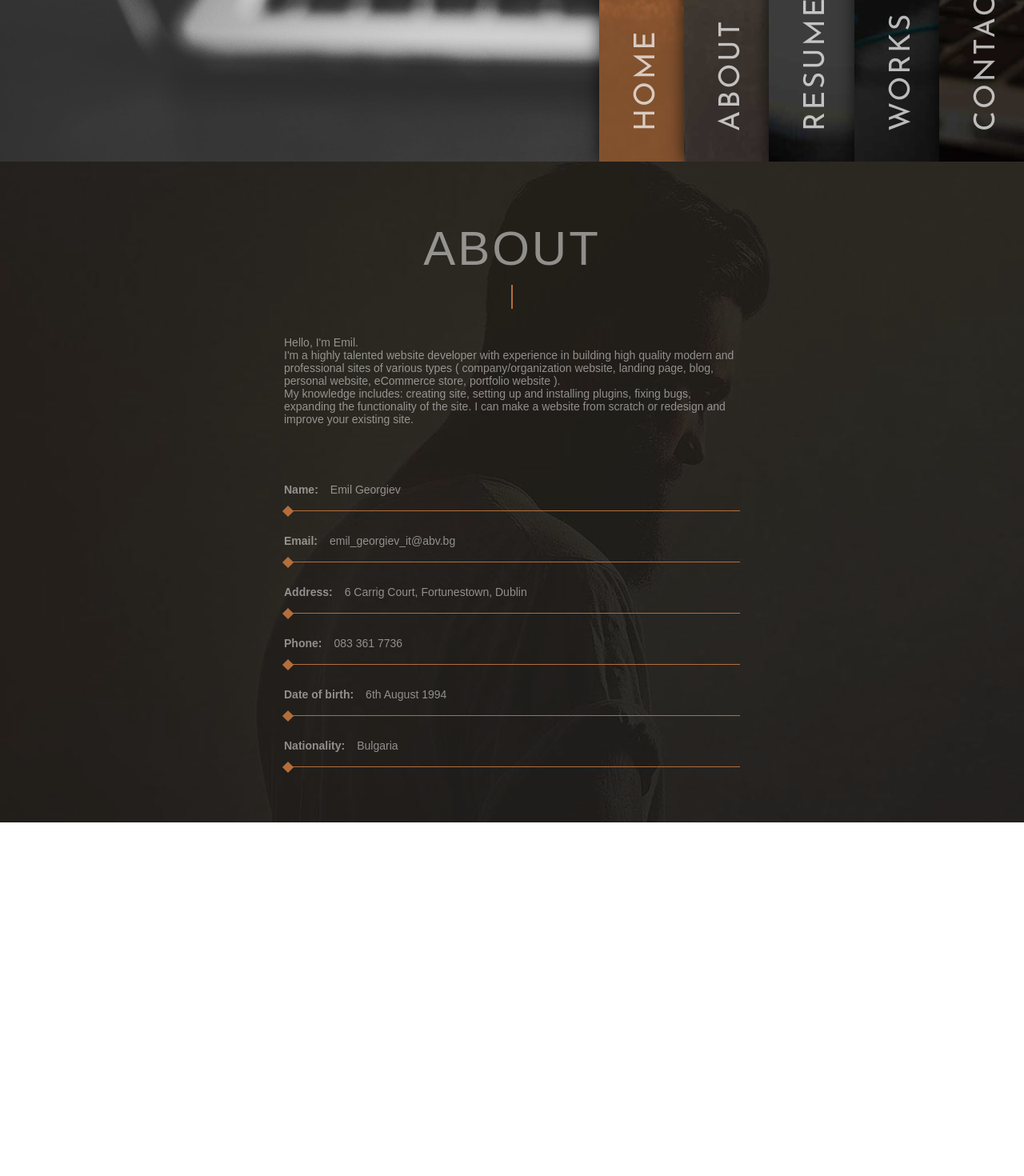
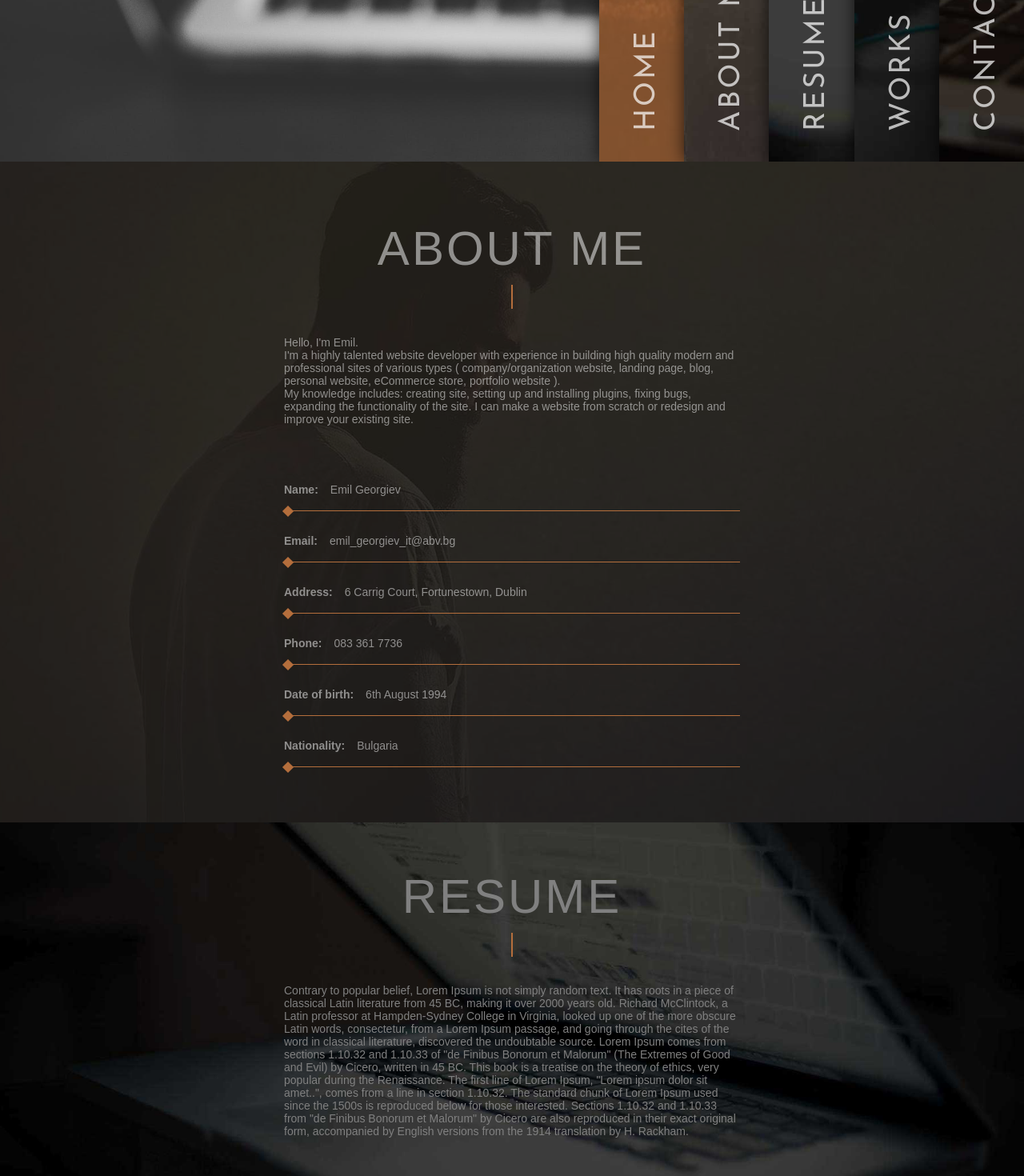
Before and after one commit to EmilGeorgievIT/Portfolio, a React (Create React App) app: page / in a window 1280 px wide. Shown: the part 598-2068 px from the top of the page at 80% size. Before the commit the page ends 1626 px from the top, so only its background shows below. Built offline with nearby package versions, Linux system fonts and the light colour scheme.

Commit message:
Add Resume component

```diff
--- a/src/App.js
+++ b/src/App.js
@@ -2,6 +2,7 @@ import React, { Component } from 'react';
 import Intro from './components/Intro/Intro';
 import Loading from './components/Loading/Loading';
 import About from './components/About/About';
+import Resume from './components/Resume/Resume';
 
 class App extends Component {
   constructor(props) {
@@ -29,6 +30,7 @@ class App extends Component {
 
           <Intro />
           <About />
+          <Resume />
       </div>
     );
   }
--- a/src/components/About/About.jsx
+++ b/src/components/About/About.jsx
@@ -11,9 +11,9 @@ export default function About() {
         <Fragment>
             <section style={backgroundImage} className="section-about">
                 <div className="container">
-                    <div className="section__head">
+                    <div className="section__head section--header-underline">
                         <h2 className='section__title'>
-                            About
+                            About Me
                         </h2>
                     </div>
 
--- a/src/components/About/About.scss
+++ b/src/components/About/About.scss
@@ -1,4 +1,6 @@
 @import '../../styles/variables';
+@import './../../styles/helper';
+
 
 /************************************
   About
@@ -8,9 +10,7 @@
         position: relative;
         padding: 4rem 0;
         color: rgba(255, 255, 255, 0.5);
-    }
-    .container--small {
-        max-width: 600px;
+        @include section-background-image;
     }
     &:before {
         content: '';
@@ -21,31 +21,6 @@
         bottom: 0;
         background-color: rgba(26, 26, 26, 0.65);
         z-index: 0;
-    }
-    .section__head {
-        text-align: center;
-        margin-bottom: 4rem;
-
-        .section__title {
-            & {
-                position: relative;
-                font-size: 60px;
-                text-transform: uppercase;
-                font-family: 'JosefinSans', sans-serif;
-                letter-spacing: 3px;
-            }
-
-            &:before {
-                content: '';
-                position: absolute;
-                top: 100%;
-                left: 50%;
-                transform: translateX(-50%);
-                height: 30px;
-                width: 2px;
-                background-color: #b46e3c;
-            }
-        }
     }
     .section__body {
         position: relative;
--- a/src/components/Intro/Intro.jsx
+++ b/src/components/Intro/Intro.jsx
@@ -53,7 +53,7 @@ export default class Intro extends Component {
                             <li style={backgroundImages.about} className='about'>
                                 <a href="">
                                     <span className='nav__title'>
-                                        About
+                                        About Me
                                     </span>
 
                                     <span className='nav__number'>
--- /dev/null
+++ b/src/components/Resume/Resume.jsx
@@ -0,0 +1,31 @@
+import React, { Component } from 'react'
+import resume from '../../images/resume.jpg';
+import './Resume.scss';
+
+export default class Resume extends Component {
+    render() {
+        const backgroundImage = {
+            'backgroundImage': `url(${resume})`
+        }
+
+        return (
+            <section style={backgroundImage} className='section-resume'>
+                <div className="section__head section--header-underline">
+                    <h2 className='section__title'>
+                        Resume
+                    </h2>
+                </div>
+
+                <div className="section__body">
+                    <div className="container container--small">
+                        <p>
+                        Contrary to popular belief, Lorem Ipsum is not simply random text. It has roots in a piece of classical Latin literature from 45 BC, making it over 2000 years old. Richard McClintock, a Latin professor at Hampden-Sydney College in Virginia, looked up one of the more obscure Latin words, consectetur, from a Lorem Ipsum passage, and going through the cites of the word in classical literature, discovered the undoubtable source. Lorem Ipsum comes from sections 1.10.32 and 1.10.33 of "de Finibus Bonorum et Malorum" (The Extremes of Good and Evil) by Cicero, written in 45 BC. This book is a treatise on the theory of ethics, very popular during the Renaissance. The first line of Lorem Ipsum, "Lorem ipsum dolor sit amet..", comes from a line in section 1.10.32.
+
+    The standard chunk of Lorem Ipsum used since the 1500s is reproduced below for those interested. Sections 1.10.32 and 1.10.33 from "de Finibus Bonorum et Malorum" by Cicero are also reproduced in their exact original form, accompanied by English versions from the 1914 translation by H. Rackham.
+                        </p>
+                    </div>
+                </div>
+            </section>
+        )
+    }
+}
--- /dev/null
+++ b/src/components/Resume/Resume.scss
@@ -0,0 +1,14 @@
+@import './../../styles/variables';
+@import './../../styles/helper';
+
+
+/************************************
+    Resume
+***********************************/
+
+.section-resume {
+    & {
+        @include section-background-image;
+        padding: 3rem 0;
+    }
+}
--- a/src/styles/_base.scss
+++ b/src/styles/_base.scss
@@ -62,6 +62,11 @@ body {
   }
 
 
+  .container--small {
+        max-width: 600px;
+    }
+
+
   .container-extended {
       max-width: 95%;
       margin: 0 auto;
--- a/src/styles/_helper.scss
+++ b/src/styles/_helper.scss
@@ -0,0 +1,35 @@
+/********************************
+        Helpers
+*********************************/
+
+.section--header-underline {
+    text-align: center;
+    margin-bottom: 4rem;
+
+    .section__title {
+        & {
+            position: relative;
+            font-size: 60px;
+            text-transform: uppercase;
+            font-family: 'JosefinSans', sans-serif;
+            letter-spacing: 3px;
+        }
+
+        &:before {
+            content: '';
+            position: absolute;
+            top: 100%;
+            left: 50%;
+            transform: translateX(-50%);
+            height: 30px;
+            width: 2px;
+            background-color: #b46e3c;
+        }
+    }
+}
+
+@mixin section-background-image {
+    background-size: cover;
+    background-repeat: no-repeat;
+    background-position: center center;
+}
```
